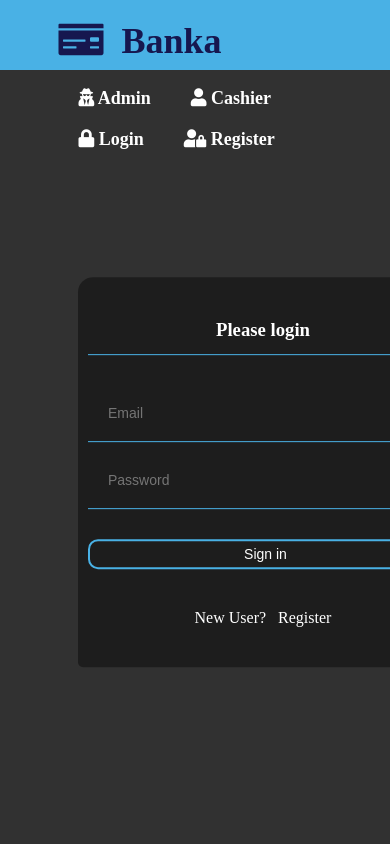
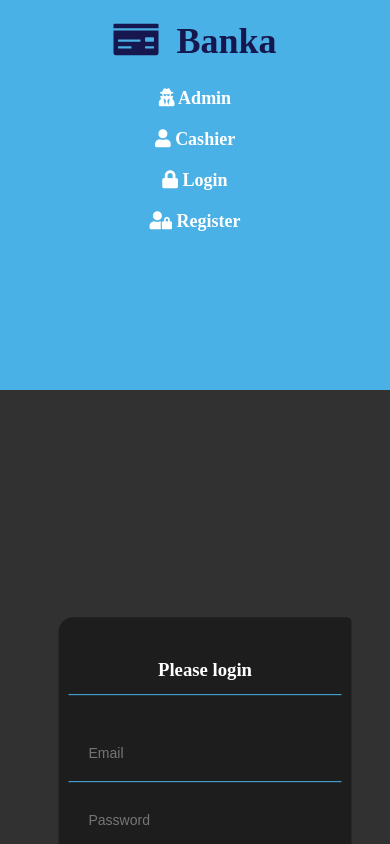
Before and after one commit to Cliffosa/banka, a plain HTML site: page UI/signin.html in a window 390 px wide. Drawn offline with Linux system fonts and the light colour scheme.

Commit message:
added media query

```diff
--- a/UI/css/style.css
+++ b/UI/css/style.css
@@ -13,7 +13,7 @@ body {
 header {
   position: relative;
   background: rgba(0, 0, 0, 0.8);
-  overflow: hidden;
+  overflow: auto;
 }
 
 header:before {
@@ -227,11 +227,12 @@ h3 {
 }
 
 .container {
-  width: 95%;
+  width: 100%;
   padding-left: 1rem;
   padding-right: 1rem;
   margin: 0 auto;
   text-align: center;
+  box-sizing: border-box;
 }
 
 .d-sidebar {
@@ -248,7 +249,7 @@ h3 {
   float: right;
   margin-top: 60px;
   border-radius: 10px 20px 10px 20px;
-  width: 70%;
+  width: 68%;
   color: #fff;
   height: auto;
   padding: 20px;
@@ -362,3 +363,83 @@ select {
   text-decoration: none;
   font-style: italic;
 }
+
+@media (max-width: 768px) {
+  nav {
+    height: 50%;
+    display: block;
+    background: #49b1e5;
+  }
+  ul {
+    float: none;
+    padding: 0;
+    list-style: none;
+  }
+
+  .brand,
+  li {
+    float: none;
+    text-align: center;
+  }
+
+  li:hover {
+    border-bottom: none;
+  }
+  .cta {
+    position: relative;
+    width: 70%;
+    margin-bottom: 20px;
+    margin-top: 0;
+  }
+
+  .container,
+  .d-sidebar,
+  .d-main,
+  .login-register-form,
+  .register-form {
+    width: 100%;
+    height: auto;
+  }
+  .all-trans-table {
+    width: 100%;
+    height: auto;
+    font-size: 16px;
+  }
+}
+
+@media (max-width: 960px) {
+  nav {
+    height: 45%;
+    display: block;
+    background: #49b1e5;
+  }
+  ul {
+    float: none;
+    padding: 0;
+    list-style: none;
+  }
+
+  .brand,
+  li {
+    float: none;
+    text-align: center;
+  }
+  li:hover {
+    border-bottom: none;
+  }
+  .cta {
+    position: relative;
+    width: 70%;
+    margin-bottom: 20px;
+    margin-top: 0;
+  }
+
+  .container,
+  .d-sidebar,
+  .d-main,
+  .login-register-form,
+  .register-form {
+    width: 100%;
+    height: auto;
+  }
+}
```
Also changed, not shown: UI/signup.html (+38 -20 lines).
